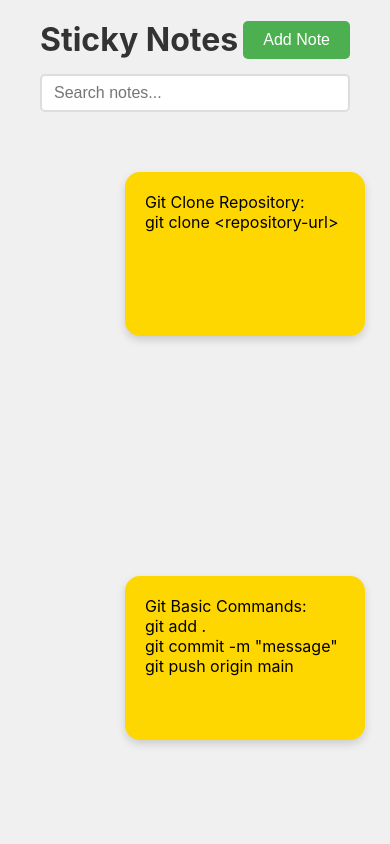
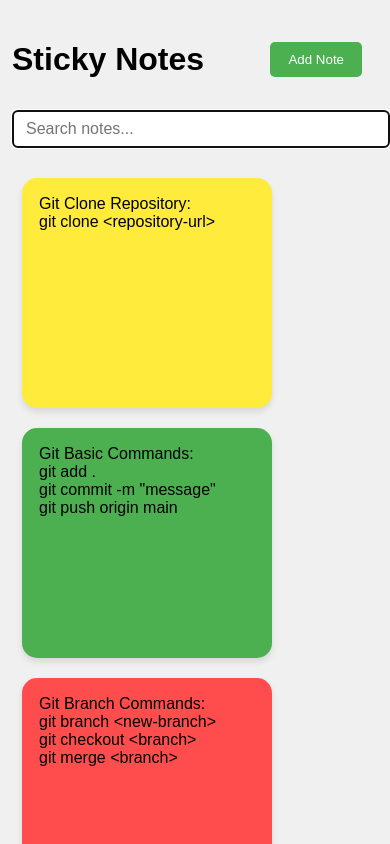
Before and after one commit to varuniherle/sticky_notes, a React (Create React App) app: page / in a window 390 px wide. Shown: the top 844 px of the page. Built offline with nearby package versions, Linux system fonts and the light colour scheme.

Commit message:
not dragable

```diff
--- a/src/App.css
+++ b/src/App.css
@@ -1,131 +1,121 @@
 .App {
   padding: 20px;
+  font-family: sans-serif;
+  background-color: #f0f0f0;
   min-height: 100vh;
-  background-color: #f0f0f0;
+  overflow: hidden;
 }
 
 .header {
   margin-bottom: 20px;
-  padding: 0 20px;
 }
 
 .header-top {
   display: flex;
   justify-content: space-between;
   align-items: center;
-  margin-bottom: 15px;
+  flex-wrap: wrap;
+  gap: 10px;
 }
 
-.search-container {
-  width: 100%;
+.add-button {
+  background-color: #4caf50;
+  color: white;
+  padding: 10px 18px;
+  border: none;
+  border-radius: 5px;
+  cursor: pointer;
 }
 
 .search-input {
   width: 100%;
-  box-sizing: border-box;
+  margin-top: 10px;
+  padding: 8px 12px;
+  font-size: 16px;
+  border-radius: 5px;
+  border: 2px solid #ddd;
 }
 
-.search-input {
-  padding: 8px 12px;
-  font-size: 16px;
-  border: 2px solid #ddd;
-  border-radius: 5px;
-  transition: border-color 0.3s;
+/* Remove absolute positioning and z-index from notes container */
+.notes-container {
+  position: relative;
+  height: 100%;
 }
 
-.search-input:focus {
-  outline: none;
-  border-color: #4CAF50;
-}
-
-.header h1 {
-  color: #333;
-  margin: 0;
-}
-
-.add-button {
-  padding: 10px 20px;
-  font-size: 16px;
-  background-color: #4CAF50;
-  color: white;
-  border: none;
-  border-radius: 5px;
-  cursor: pointer;
-  transition: background-color 0.3s;
-}
-
-.add-button:hover {
-  background-color: #45a049;
-}
-
-.notes-grid {
-  display: grid;
-  grid-template-columns: repeat(auto-fill, minmax(200px, 1fr));
-  gap: 20px;
-  padding: 20px;
+/* Remove draggable-wrapper styles completely */
+.draggable-wrapper {
+  /* no positioning or z-index needed */
 }
 
 .note {
-  background-color: #ffd700;
-  padding: 20px;
+  padding: 15px;
+  width: 220px;
+  height: 200px;
   border-radius: 15px;
-  box-shadow: 0 4px 8px rgba(0, 0, 0, 0.15);
-  transition: all 0.3s ease;
-  width: 200px;
-}
-
-.note textarea {
-  width: 100%;
-  height: 100%;
-  min-height: 120px;
-  border: none;
-  background-color: transparent;
-  resize: none;
-  font-size: 16px;
-  font-family: inherit;
-  padding: 0;
-}
-
-.note textarea:focus {
-  outline: none;
+  box-shadow: 0 4px 6px rgba(0,0,0,0.1);
+  position: relative;
+  display: flex;
+  flex-direction: column;
+  /* background color will be set inline by React based on priority */
 }
 
 .note-content {
+  border: none;
+  background: transparent;
+  resize: none;
+  width: 100%;
+  height: 100%;
   font-size: 16px;
-  white-space: pre-wrap;
-  word-break: break-word;
+  font-family: inherit;
+}
+
+.note-content:focus {
+  outline: none;
 }
 
 .delete-button {
   position: absolute;
   top: 5px;
-  right: 5px;
+  right: 8px;
   background: none;
   border: none;
   font-size: 20px;
-  color: #ff4444;
+  color: #d00;
   cursor: pointer;
   opacity: 0;
-  transition: opacity 0.2s;
+  transition: opacity 0.3s;
 }
 
 .note:hover .delete-button {
   opacity: 1;
 }
 
-.delete-button:hover {
-  color: #ff0000;
+.modal {
+  position: fixed;
+  top: 0;
+  left: 0;
+  width: 100%;
+  height: 100%;
+  background-color: rgba(0, 0, 0, 0.5);
+  display: flex;
+  justify-content: center;
+  align-items: center;
+  z-index: 1000; /* Very top */
 }
 
-@media (max-width: 600px) {
-  .notes-grid {
-    grid-template-columns: 1fr;
-    padding: 10px;
-  }
+.modal-content {
+  background-color: white;
+  padding: 20px;
+  border-radius: 10px;
+  box-shadow: 0 4px 8px rgba(0, 0, 0, 0.2);
+  width: 300px;
+  max-width: 80%;
+}
 
-  .header {
-    flex-direction: column;
-    gap: 10px;
-    text-align: center;
-  }
+/* Grid layout for notes when not dragging */
+.notes-grid {
+  display: grid;
+  grid-template-columns: repeat(auto-fill, minmax(220px, 1fr));
+  gap: 20px;
+  padding: 10px;
 }
--- a/src/App.js
+++ b/src/App.js
@@ -1,125 +1,112 @@
-import React, { useState, useEffect } from 'react';
+import React, { useState, useEffect, useRef } from 'react';
 import Note from './components/Note';
 import initialNotes from './data/initialNotes';
 import './App.css';
 
-const filterNotes = (notes, searchTerm) => {
-  if (!searchTerm) return notes;
-  return notes.filter(note =>
-    note.content.toLowerCase().includes(searchTerm.toLowerCase())
-  );
-};
-
-const calculateNotePosition = (index) => {
-  const noteWidth = 200;
-  const noteHeight = 200;
-  const gap = 20;    // gap between notes horizontally and vertically
-  const padding = 30; // padding inside container for top and sides
-
-  // Decide how many notes per row based on screen width
-  let notesPerRow;
-  if (window.innerWidth <= 600) {
-    notesPerRow = 1;
-  } else if (window.innerWidth <= 1024) {
-    notesPerRow = 2;
-  } else {
-    notesPerRow = 3;   // fixed 3 notes per row on desktop
-  }
-
-  const row = Math.floor(index / notesPerRow);
-  const col = index % notesPerRow;
-
-  // Calculate total width for all notes + gaps in a row
-  const totalWidthOfNotes = notesPerRow * noteWidth + (notesPerRow - 1) * gap;
-
-  // Calculate horizontal start position to center notes with padding on sides
-  const containerWidth = window.innerWidth - padding * 2;
-  const startX = (containerWidth - totalWidthOfNotes) / 2 + padding;
-
-  return {
-    x: startX + col * (noteWidth + gap),
-    y: padding + row * (noteHeight + gap),
-  };
-};
-
-
-
 function App() {
   const [notes, setNotes] = useState(() => {
-    const savedNotes = localStorage.getItem('sticky-notes');
-    return savedNotes
-      ? JSON.parse(savedNotes)
-      : initialNotes.map((note, index) => ({
-          ...note,
-          position: calculateNotePosition(index)
-        }));
+    const saved = localStorage.getItem('sticky-notes');
+    return saved ? JSON.parse(saved) : initialNotes;
   });
 
-  useEffect(() => {
-    const handleResize = () => {
-      setNotes(prevNotes =>
-        prevNotes.map((note, index) => ({
-          ...note,
-          position: calculateNotePosition(index)
-        }))
-      );
-    };
-
-    window.addEventListener('resize', handleResize);
-    return () => window.removeEventListener('resize', handleResize);
-  }, []);
-
+  const [isModalOpen, setIsModalOpen] = useState(false);
   const [searchTerm, setSearchTerm] = useState('');
+  const searchInputRef = useRef(null);
 
   useEffect(() => {
-    localStorage.setItem('sticky-notes', JSON.stringify(notes));
-  }, [notes]);
+    if (searchInputRef.current) {
+      searchInputRef.current.focus();
+    }
+  }, [searchTerm]);
 
-  const addNote = () => {
+  const openModal = () => setIsModalOpen(true);
+  const closeModal = () => setIsModalOpen(false);
+
+  const addNote = (content, priority) => {
     const newNote = {
       id: Date.now(),
-      content: 'New Note',
-      position: calculateNotePosition(notes.length)
+      content: content || 'New Note',
+      priority: priority ?? 0,
     };
-    setNotes([...notes, newNote]);
-  };
-
-  const updateNote = (id, newContent, position) => {
-    setNotes(notes.map(note =>
-      note.id === id
-        ? { ...note, content: newContent, position: position || note.position }
-        : note
-    ));
+    const updatedNotes = [newNote, ...notes];
+    setNotes(updatedNotes);
+    localStorage.setItem('sticky-notes', JSON.stringify(updatedNotes));
+    closeModal();
   };
 
   const deleteNote = (id) => {
-    setNotes(notes.filter(note => note.id !== id));
+    const newNotes = notes.filter(note => note.id !== id);
+    setNotes(newNotes);
+    localStorage.setItem('sticky-notes', JSON.stringify(newNotes));
   };
+
+  const updateNote = (id, newContent) => {
+    const newNotes = notes.map(note =>
+      note.id === id ? { ...note, content: newContent } : note
+    );
+    setNotes(newNotes);
+    localStorage.setItem('sticky-notes', JSON.stringify(newNotes));
+  };
+
+  const filteredNotes = searchTerm
+    ? notes.filter(note =>
+        note.content.toLowerCase().includes(searchTerm.toLowerCase())
+      )
+    : notes;
 
   return (
     <div className="App">
+      {isModalOpen && (
+        <div className="modal">
+          <div className="modal-content">
+            <textarea
+              id="new-note-content"
+              placeholder="Enter note content..."
+            ></textarea>
+            <select id="new-note-priority" defaultValue="">
+              <option value="">Random (Grey)</option>
+              <option value="1">1 - Red (High Priority)</option>
+              <option value="2">2 - Yellow (Medium Priority)</option>
+              <option value="3">3 - Green (Low Priority)</option>
+            </select>
+            <button
+              onClick={() => {
+                const content = document.getElementById('new-note-content').value;
+                const priorityValue = document.getElementById('new-note-priority').value;
+                const priority = priorityValue ? parseInt(priorityValue, 10) : 0;
+                addNote(content, priority);
+              }}
+            >
+              Add Note
+            </button>
+            <button onClick={closeModal}>Close</button>
+          </div>
+        </div>
+      )}
+
       <div className="header">
         <div className="header-top">
           <h1>Sticky Notes</h1>
-          <button className="add-button" onClick={addNote}>Add Note</button>
+          <button className="add-button" onClick={openModal}>Add Note</button>
         </div>
-        <div className="search-container">
         <input
+          ref={searchInputRef}
           type="text"
           placeholder="Search notes..."
+          className="search-input"
           value={searchTerm}
           onChange={(e) => setSearchTerm(e.target.value)}
-            className="search-input"
         />
       </div>
-      </div>
+
+      {/* Always show notes in a grid */}
       <div className="notes-grid">
-        {filterNotes(notes, searchTerm).map(note => (
+        {filteredNotes.map(note => (
           <Note
             key={note.id}
             id={note.id}
             content={note.content}
-            position={note.position}
+            priority={note.priority}
             onUpdate={updateNote}
             onDelete={deleteNote}
           />
--- a/src/components/Note.js
+++ b/src/components/Note.js
@@ -1,47 +1,49 @@
-import React, { useState, useEffect, useRef } from 'react';
-import Draggable from 'react-draggable';
+import React, { useState, forwardRef } from 'react';
 
-const Note = ({ id, content, position, onUpdate, onDelete }) => {
-  const [noteContent, setNoteContent] = useState(content);
+const getPriorityColor = (priority) => {
+  switch (priority) {
+    case 1:
+      return '#ff4d4d'; // red
+    case 2:
+      return '#ffeb3b'; // yellow
+    case 3:
+      return '#4caf50'; // green
+    default:
+      return '#808080'; // grey
+  }
+};
+
+const Note = forwardRef(({ id, content, onUpdate, onDelete, style, priority }, ref) => {
+  const [value, setValue] = useState(content);
   const [isFirstClick, setIsFirstClick] = useState(true);
-  const nodeRef = useRef(null);
 
-  useEffect(() => {
-    setNoteContent(content);
-  }, [content]);
-
-  const handleClick = () => {
-    if (isFirstClick && content === 'New Note') {
-      setNoteContent('');
-      onUpdate(id, '');
+  const handleChange = (e) => {
+    if (isFirstClick) {
+      setValue('');
       setIsFirstClick(false);
+      onUpdate(id, e.target.value);
+    } else {
+      setValue(e.target.value);
+      onUpdate(id, e.target.value);
     }
   };
 
-  const handleChange = (e) => {
-    setNoteContent(e.target.value);
-    onUpdate(id, e.target.value);
-  };
+  return (
 
-  const handleDelete = () => {
-    onDelete(id);
-  };
-
-  return (
-    <Draggable nodeRef={nodeRef} defaultPosition={position} onStop={(e, data) => onUpdate(id, noteContent, { x: data.x, y: data.y })}>
-      <div ref={nodeRef} className="note">
-        <textarea
-          value={noteContent}
-          onChange={handleChange}
-          onClick={handleClick}
-          className="note-content"
-        ></textarea>
-        <button className="delete-button" onClick={handleDelete}>
-          ×
-        </button>
-      </div>
-    </Draggable>
+    <div
+      className="note"
+      ref={ref}
+      style={{ ...style, backgroundColor: getPriorityColor(priority) }}
+    >
+      <textarea
+        value={value}
+        onChange={handleChange}
+        className="note-content"
+        autoFocus
+      />
+      <button className="delete-button" onClick={() => onDelete(id)}>×</button>
+    </div>
   );
-};
+});
 
 export default Note;
--- a/src/data/initialNotes.js
+++ b/src/data/initialNotes.js
@@ -1,28 +1,9 @@
 const initialNotes = [
-  {
-    id: 1,
-    content: 'Git Clone Repository:\ngit clone <repository-url>'
-  },
-  {
-    id: 2,
-    content: 'Git Basic Commands:\ngit add .\ngit commit -m "message"\ngit push origin main'
-  },
-  {
-    id: 3,
-    content: 'Git Branch Commands:\ngit branch <new-branch>\ngit checkout <branch>\ngit merge <branch>'
-  },
-  {
-    id: 4,
-    content: 'Deploy to Vercel:\n1. vercel login\n2. vercel init\n3. vercel deploy'
-  },
-  {
-    id: 5,
-    content: 'Deploy to Netlify:\n1. netlify login\n2. netlify init\n3. netlify deploy'
-  },
-  {
-    id: 6,
-    content: 'NPM Commands:\nnpm install\nnpm start\nnpm run build'
-  }
-];
-
-export default initialNotes;
+    { id: 1, content: 'Git Clone Repository:\ngit clone <repository-url>', priority: 2 },
+    { id: 2, content: 'Git Basic Commands:\ngit add .\ngit commit -m "message"\ngit push origin main', priority: 3 },
+    { id: 3, content: 'Git Branch Commands:\ngit branch <new-branch>\ngit checkout <branch>\ngit merge <branch>', priority: 1 },
+    { id: 4, content: 'Deploy to Vercel:\n1. vercel login\n2. vercel init\n3. vercel deploy', priority: 2 },
+    { id: 5, content: 'Deploy to Netlify:\n1. netlify login\n2. netlify init\n3. netlify deploy', priority: 3 },
+    { id: 6, content: 'NPM Commands:\nnpm install\nnpm start\nnpm run build', priority: 1 }
+  ];
+  export default initialNotes;
```
Lines whose indentation alone changed are shown as unchanged.
